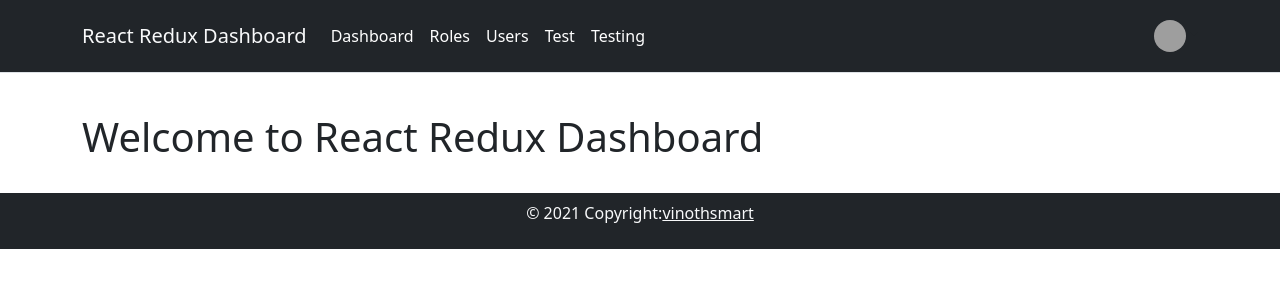
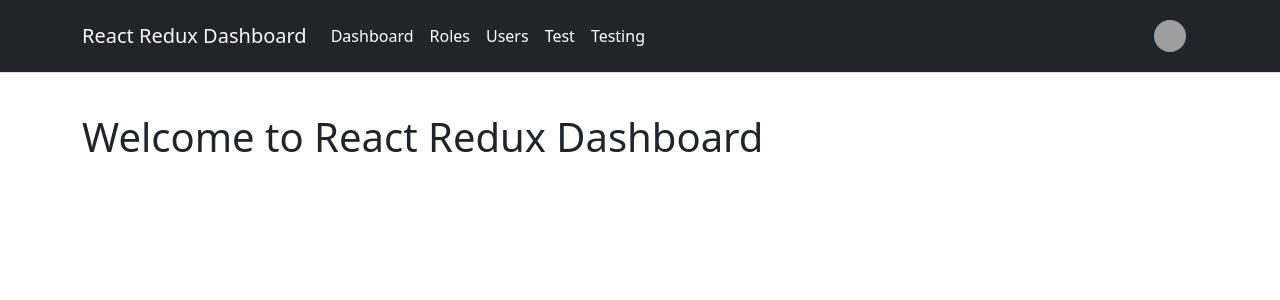
Before and after one commit to vinothsmart/react-redux-dashboard, a React (Create React App) app: page / in a window 1280 px wide. Shown: the top 300 px of the page. Built offline with nearby package versions, Linux system fonts and the light colour scheme; grey boxes are pictures that could not be loaded.

Commit message:
footer rm in app

```diff
--- a/src/App.js
+++ b/src/App.js
@@ -3,7 +3,6 @@ import { Navbar } from "./components";
 import { Provider } from "react-redux";
 import store from "./store";
 import AppRouter from "./components/AppRouter";
-import Footer from "./components/elements/Footer";
 
 function App() {
   return (
@@ -12,7 +11,6 @@ function App() {
         <div className="App">
           <Navbar />
           <AppRouter />
-          <Footer />
         </div>
       </Router>
     </Provider>
```
